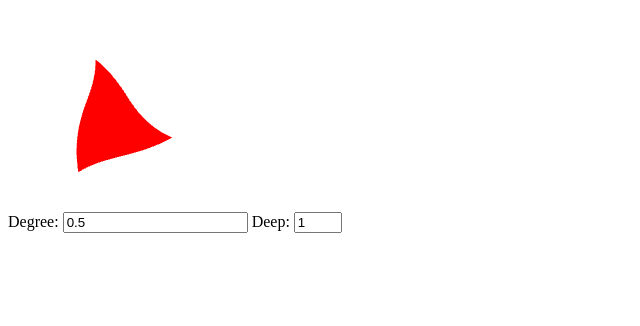
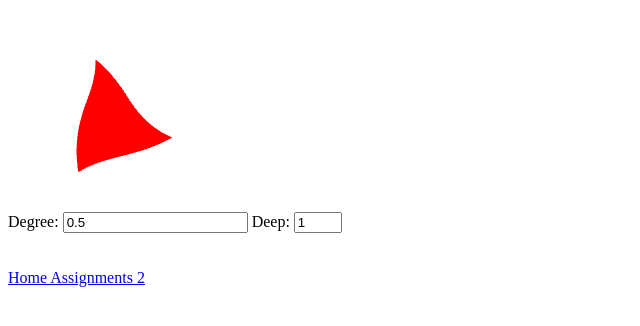
Before and after one commit to HoldenCa/holdenca.github.com, a plain HTML site: page index.html in a window 1280 px wide. Shown: the whole page, without its empty margins (0-640 px from the left). Drawn offline with Linux system fonts and the light colour scheme.

Commit message:
add home assignments 2

```diff
--- a/index.html
+++ b/index.html
@@ -21,6 +21,10 @@
     <br>
     <label>Degree: <input id="degree" type="number" step="0.5" value="0.5"/></label>
     <label>Deep: <input id="deep" type="number" step="1" value="1" min="0" max="8"/></label>
+    <br>
+    <br>
+    <br>
+    <a href="HomeAssignment2/index.html">Home Assignments 2</a>
     <script src="js/vendor/flatten.js"></script>
     <script src="js/vendor/initShaders.js"></script>
     <script src="js/vendor/MV.js"></script>
```
